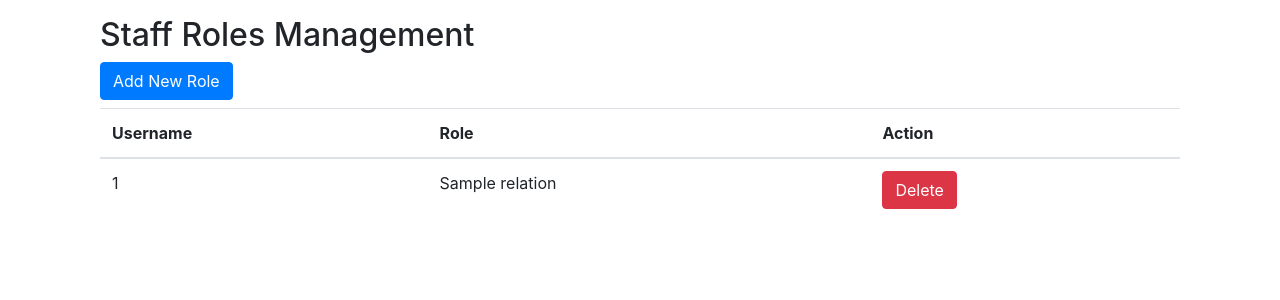
After one commit to Kolpic/Online-Store, a Flask app: template Forum-Project/project/templates/staff_role_assignment.html in a window 1280 px wide. The commit adds this page. Shown: the top 300 px of the page. Run offline with Flask 3, Linux system fonts and the light colour scheme; the template is opened without the code that fills it: most values are stand-ins (such as "Sample title", 1, 10 or a date in 2020); some libraries are stand-ins or nearby versions.

Commit message:
added roles for back office

```diff
--- a/Forum-Project/project/main.py
+++ b/Forum-Project/project/main.py
@@ -329,15 +329,17 @@ def update_profile(conn, cur):
     fields_list = []
     updated_fields = []
 
+    name_regex = r'^[A-Za-z]+$'
+
     if first_name:
-        if len(first_name) < 3 or len(first_name) > 50 or first_name.isdigit():
-            session['settings_error'] = 'First name must be between 3 and 50 letters'
+        if len(first_name) < 3 or len(first_name) > 50 or not re.match(name_regex, first_name):
+            session['settings_error'] = 'First name must be between 3 and 50 letters and contain no special characters or digits'
             return redirect('/profile')
         query_string += "first_name = %s, "
         fields_list.append(first_name)
         updated_fields.append("first name")
     if last_name:
-        if len(last_name) < 3 or len(last_name) > 50 or last_name.isdigit():
+        if len(last_name) < 3 or len(last_name) > 50 or not re.match(name_regex, last_name):
             session['settings_error'] = 'Last name must be between 3 and 50 letters'
             return redirect('/profile')
         query_string += "last_name = %s, "
@@ -809,13 +811,30 @@ def finish_payment(conn, cur):
         return redirect('/login')
 
     if request.method == 'GET':
+        cur = conn.cursor(cursor_factory=psycopg2.extras.DictCursor)
         order_id = session.get('order_id')
         cur.execute("SELECT * FROM orders WHERE order_id = %s", (order_id,))
         order = cur.fetchone()
-        order_products = json.loads(order['product_details'])
+
+        order_products = order['product_details']
+        list_products = [
+            [
+                product['product_id'],
+                product['name'],
+                int(product['quantity']),
+                float(product['price']),
+                float(product['price']) * int(product['quantity'])
+            ]
+            for product in order_products
+        ]
+
+        total_summ = sum(product[4] for product in list_products)
+        total_sum = round(total_summ, 2)
+
         cur.execute("SELECT * FROM shipping_details WHERE order_id = %s", (order_id,))
         shipping_details = cur.fetchone()
-        return render_template('payment.html', order_products=order_products, shipping_details=shipping_details)
+        session['order_id'] = order_id
+        return render_template('payment.html', order_products=list_products, shipping_details=shipping_details, total_sum=total_sum)
 
     order_id = request.form.get('order_id')
     session['order_id'] = order_id
@@ -889,7 +908,7 @@ def staff_login(conn, cur):
     cur.execute("SELECT role_id FROM staff WHERE username = %s", (username,))
     role_id = cur.fetchone()[0]
 
-    session['permissions'] = get_permissions(conn, cur, role_id)
+    # session['permissions'] = get_permissions(conn, cur, role_id)
     session['staff_username'] = username
     return redirect('/staff_portal')
 
@@ -1038,6 +1057,50 @@ def update_cart_quantity(conn, cur):
 
     return jsonify(success=True, new_total=new_total)
 
+def staff_role(conn, cur):
+    if 'staff_username' not in session:
+        return redirect('/staff_login')
+
+    if request.method == 'GET':
+        cur.execute("SELECT s.username, r.role_name, sr.staff_id, sr.role_id FROM staff_roles sr JOIN staff s ON s.id = sr.staff_id JOIN roles r ON r.role_id = sr.role_id")
+        relations = cur.fetchall()
+        return render_template('staff_role_assignment.html', relations=relations)
+
+def staff_role_add(conn, cur):
+    if 'staff_username' not in session:
+        return redirect('/staff_login')
+
+    if request.method == 'GET':
+        cur.execute("SELECT id, username FROM staff")
+        staff = cur.fetchall()
+
+        cur.execute("SELECT role_id, role_name FROM roles")
+        roles = cur.fetchall()
+
+        return render_template('add_staff_role.html', staff=staff, roles=roles)
+
+    staff_name = request.form['staff']
+    staff_role = request.form['role']
+
+    cur.execute("SELECT id FROM staff WHERE username = %s", (staff_name,))
+    staff_id = cur.fetchone()[0]
+
+    cur.execute("SELECT role_id FROM roles WHERE role_name = %s", (staff_role,))
+    role_id = cur.fetchone()[0]
+
+    cur.execute('INSERT INTO staff_roles (staff_id, role_id) VALUES (%s, %s)', (staff_id, role_id))
+    conn.commit()
+
+    session['staff_message'] = "You successful gave a role: " + staff_role + "to user: " + staff_name
+    return redirect('/staff_portal')
+
+def delete_role(conn, cur, staff_id, role_id):
+    cur.execute('DELETE FROM staff_roles WHERE staff_id = %s AND role_id = %s', (staff_id, role_id))
+    conn.commit()
+
+    session['staff_message'] = "You successful deleted a role"
+    return redirect('/staff_role')
+
 @app.route('/favicon.ico')
 def favicon():
     return app.send_static_file('favicon.ico')
@@ -1076,6 +1139,9 @@ url_to_function_map = {
     '/add_products_from_file/<str:path>': add_products_from_file,
     '/reports': report,
     '/update_cart_quantity': update_cart_quantity,
+    '/staff_role': staff_role,
+    '/staff_role_add': staff_role_add,
+    '/delete_role/<int:staff_id>/<int:role_id>': delete_role,
     '/momo': 'momo',
 }
 
@@ -1098,6 +1164,10 @@ def handle_request(**kwargs):
         elif len(path_parts) > 2 and path_parts[1] == 'delete_product' and path_parts[2].isdigit():
             product_id = int(path_parts[2])
             funtion_to_call = delete_product
+        elif len(path_parts) > 2 and path_parts[1] == 'delete_role' and path_parts[2].isdigit() and path_parts[3].isdigit():
+            staff_id = int(path_parts[2])
+            role_id = int(path_parts[3])
+            funtion_to_call = delete_role
         elif len(path_parts) > 2 and path_parts[1] == 'add_products_from_file':
             # |C:|Added Programs|Telebid Pro|Forum-Project|images|large_productsV2.csv
             # |home|galin|Desktop|projects|GitHub|Forum-Project|images|large_productsV2.csv
@@ -1120,6 +1190,8 @@ def handle_request(**kwargs):
             return funtion_to_call(conn, cur, page=page)
         elif 'string_path' in locals():
             return funtion_to_call(conn, cur, string_path=string_path)
+        elif 'staff_id' and 'role_id' in locals():
+            return funtion_to_call(conn, cur, staff_id=staff_id, role_id=role_id)
         else:
             return funtion_to_call(conn, cur)
     except Exception as message:
--- /dev/null
+++ b/Forum-Project/project/templates/staff_role_assignment.html
@@ -0,0 +1,37 @@
+<!DOCTYPE html>
+<html lang="en">
+<head>
+    <meta charset="UTF-8">
+    <title>Assign Role to Staff</title>
+    <link rel="stylesheet" href="https://stackpath.bootstrapcdn.com/bootstrap/4.3.1/css/bootstrap.min.css">
+</head>
+<body>
+    <div class="container mt-3">
+        <div class="container mt-3">
+            <h2>Staff Roles Management</h2>
+            <div class="mb-2">
+                <button onclick="location.href='/staff_role_add'" class="btn btn-primary">Add New Role</button>
+            </div>
+            <table class="table">
+                <thead>
+                    <tr>
+                        <th>Username</th>
+                        <th>Role</th>
+                        <th>Action</th>
+                    </tr>
+                </thead>
+                <tbody>
+                    {% for relation in relations %}
+                    <tr>
+                        <td>{{ relation[0] }}</td>
+                        <td>{{ relation[1] }}</td>
+                        <td>
+                            <button onclick="if(confirm('Are you sure?')) location.href='/delete_role/{{ relation[2] }}/{{ relation[3] }}'" class="btn btn-danger">Delete</button>
+                        </td>
+                    </tr>
+                    {% endfor %}
+                </tbody>
+            </table>
+        </div>
+</body>
+</html>
```
Also changed, not shown: Forum-Project/project/templates/add_staff_role.html (added, +32 -0 lines), Forum-Project/project/templates/role_permission_assignment.html (added, +32 -0 lines), Forum-Project/project/templates/staff_portal.html (+11 -0 lines), Python-training/python-tasks/30-minutes-task-one.py (added, +18 -0 lines).
